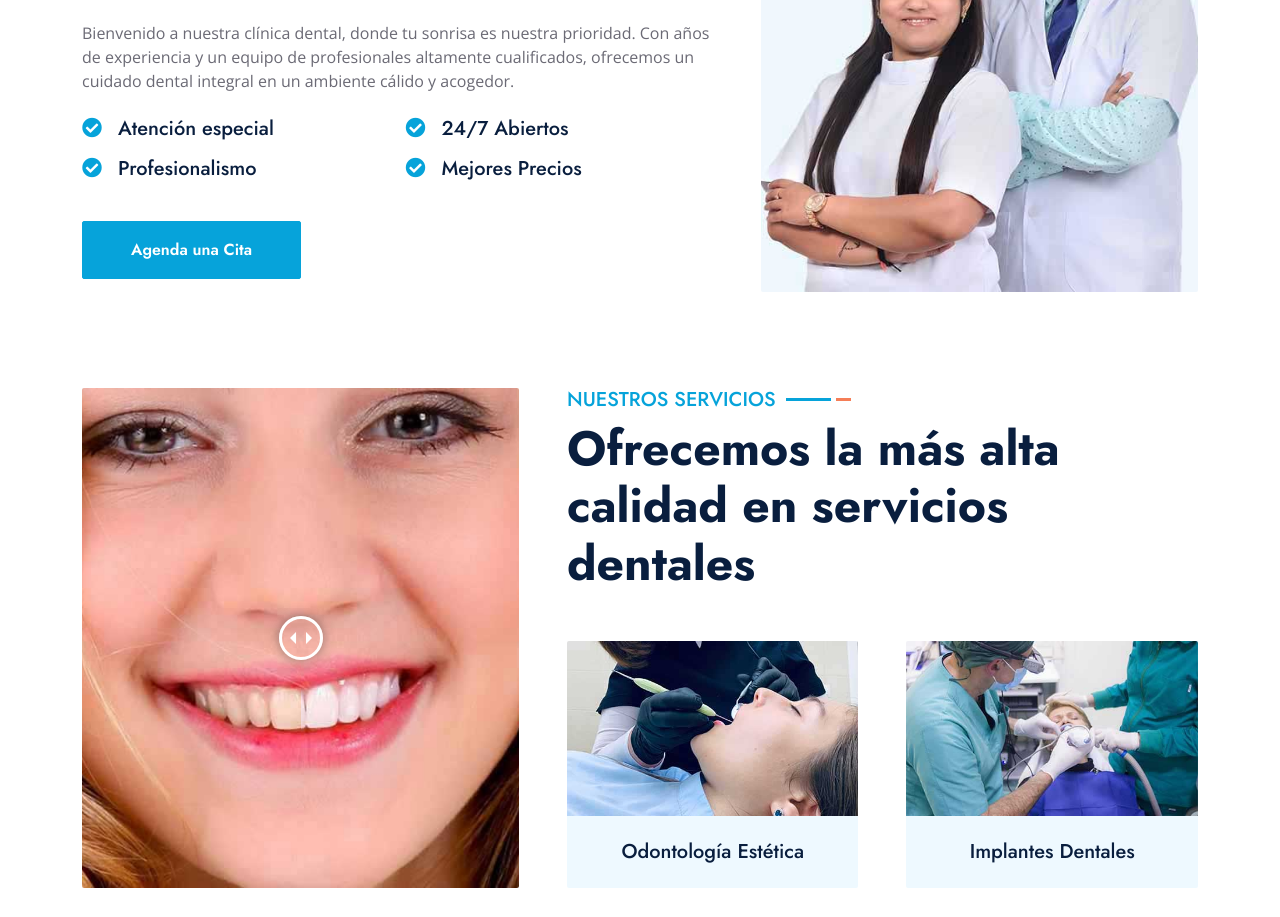
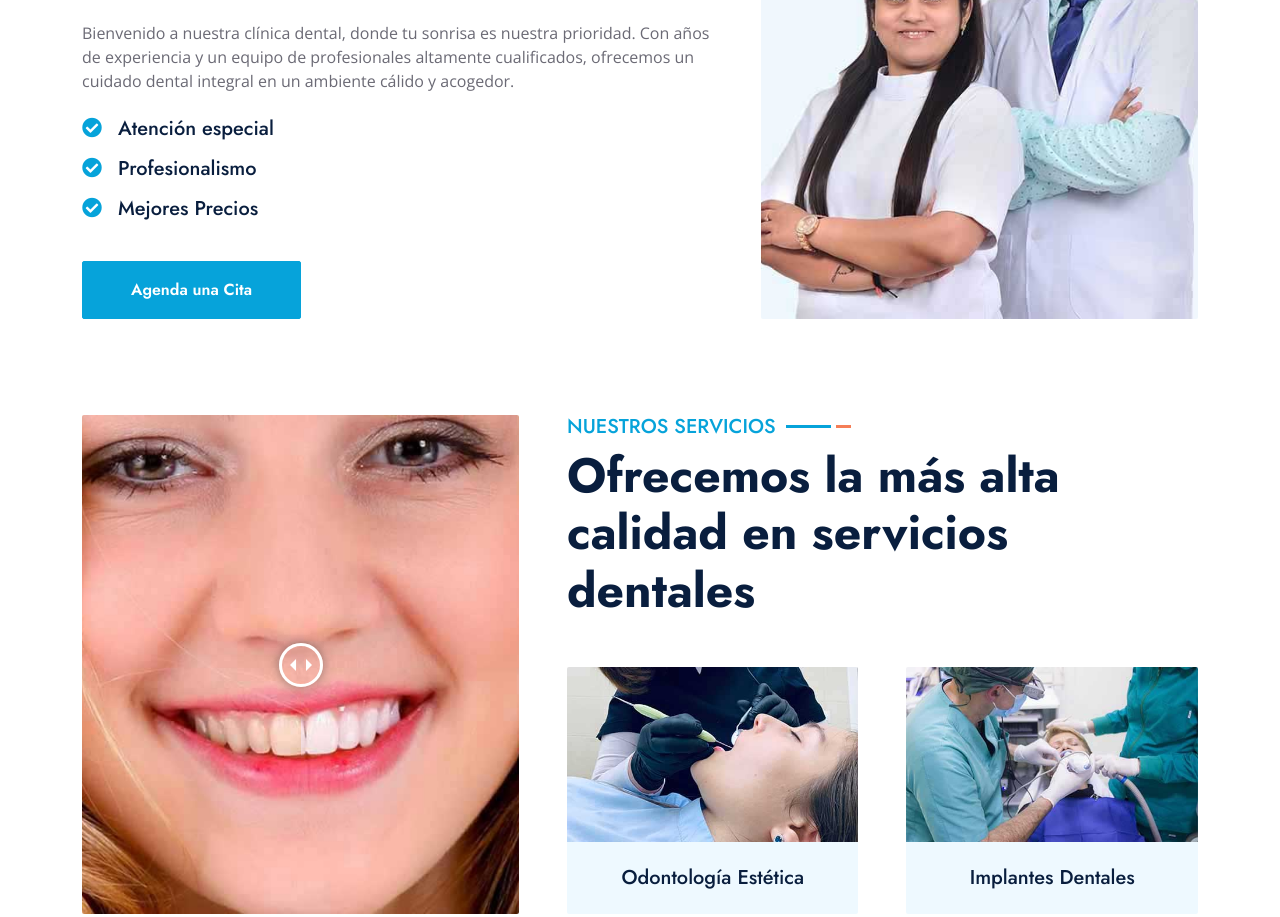
Before and after one commit to shadowjokerasd/Dentalcare, a plain HTML site: page index.html in a window 1280 px wide. Shown: the part 1374-2291 px from the top of the page. Drawn offline with nearby package versions, Linux system fonts and the light colour scheme; files whose address does not match are found by name.

Commit message:
Update index.html

```diff
--- a/index.html
+++ b/index.html
@@ -198,9 +198,6 @@
                         <div class="col-sm-6 wow zoomIn" data-wow-delay="0.3s">
                             <h5 class="mb-3"><i class="fa fa-check-circle text-primary me-3"></i>Atención especial</h5>
                             <h5 class="mb-3"><i class="fa fa-check-circle text-primary me-3"></i>Profesionalismo</h5>
-                        </div>
-                        <div class="col-sm-6 wow zoomIn" data-wow-delay="0.6s">
-                            <h5 class="mb-3"><i class="fa fa-check-circle text-primary me-3"></i>24/7 Abiertos</h5>
                             <h5 class="mb-3"><i class="fa fa-check-circle text-primary me-3"></i>Mejores Precios</h5>
                         </div>
                     </div>
```
